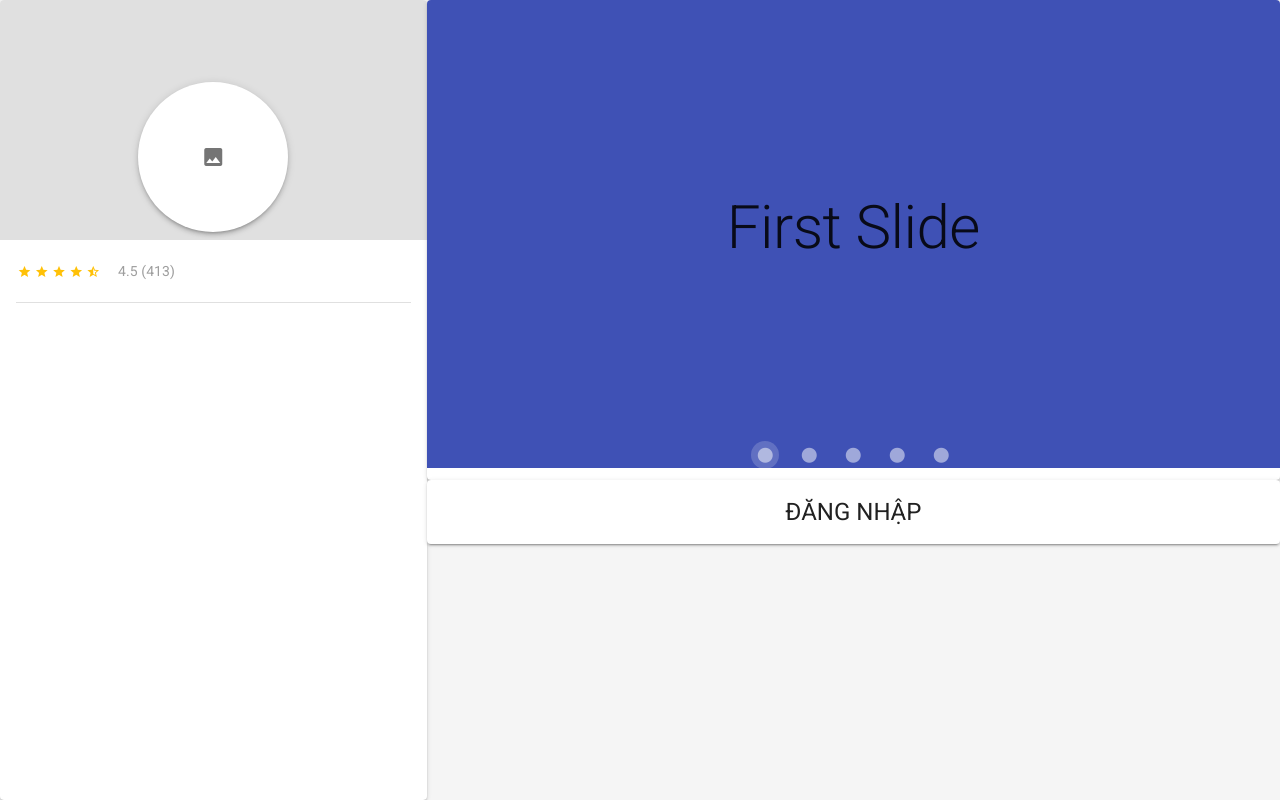
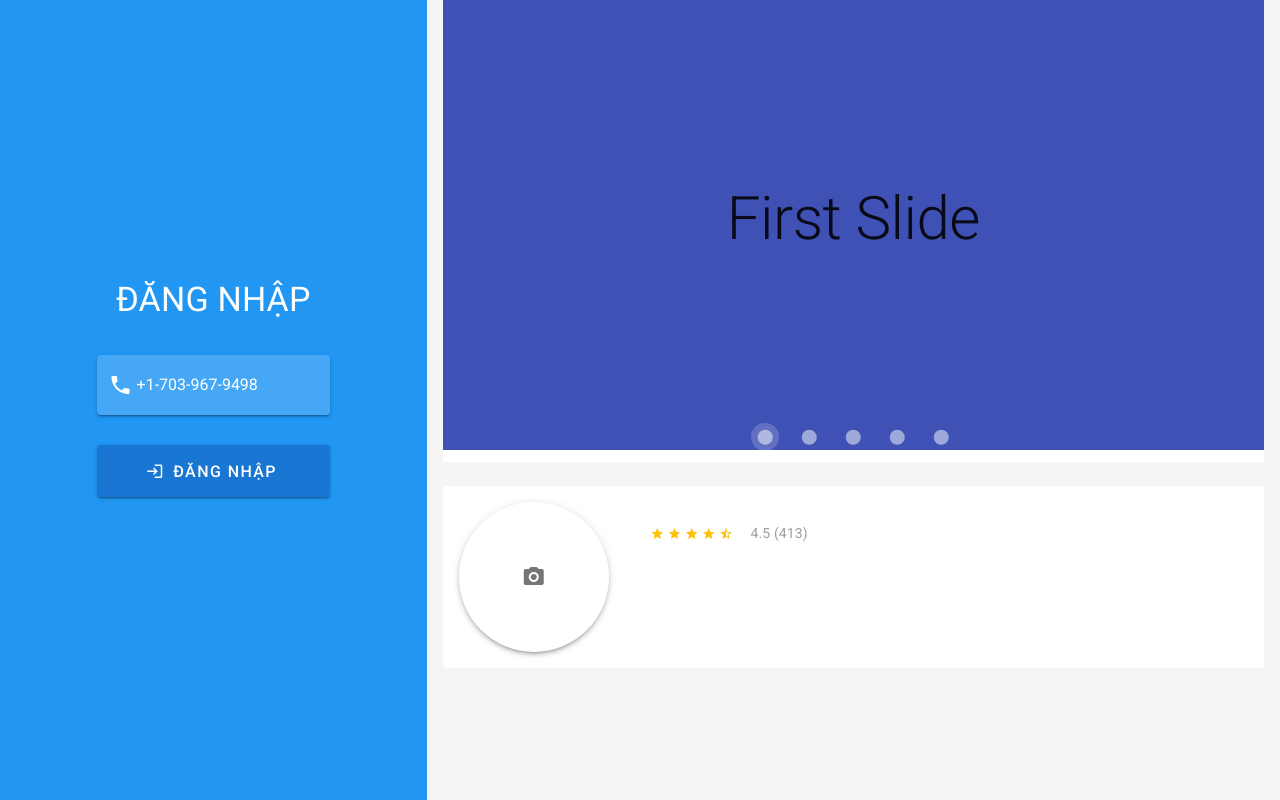
Before and after one commit to koiitech/salon-checkin, a Nuxt app: page / in a window 1280 px wide. Built offline with nearby package versions, Linux system fonts and the light colour scheme.

Commit message:
Thêm chức năng checkin

```diff
--- /dev/null
+++ b/graphql/queries/checkin.gql
@@ -0,0 +1,8 @@
+query Checkin($phone: String!) {
+  checkin(phone: $phone) {
+    id
+    name
+    email
+    avatar
+  }
+}
--- a/nuxt.config.js
+++ b/nuxt.config.js
@@ -22,7 +22,7 @@
   /*
   ** Customize the progress-bar color
   */
-  loading: { color: '#fff' },
+  loading: { color: '#b3d4fc' },
   /*
   ** Global CSS
   */
--- a/pages/index.vue
+++ b/pages/index.vue
@@ -1,51 +1,33 @@
 <template>
   <v-row no-gutters class="fill-height">
-    <v-col class="hidden-sm-and-down" cols="12" md="5" lg="4">
-      <v-card class="fill-height">
-        <v-img
-          class="grey lighten-2 align-end"
-          :aspect-ratio="16 / 9"
-          :src="salon.cover | imgPath"
-        >
-          <v-row justify="center">
-            <v-avatar size="150" class="mb-5 elevation-3" color="white">
-              <v-icon v-if="!salon.logo">mdi-image</v-icon>
-              <img v-else :src="salon.logo | imgPath" alt="" />
-            </v-avatar>
-          </v-row>
-        </v-img>
-        <v-card-title>{{ salon.name }}</v-card-title>
-        <v-card-subtitle>{{ salon.address }}</v-card-subtitle>
-        <v-card-text>
-          <v-row align="center" class="mx-0">
-            <v-rating
-              :value="4.5"
-              color="amber"
-              dense
-              half-increments
-              readonly
-              size="14"
-            ></v-rating>
-
-            <div class="grey--text ml-4">4.5 (413)</div>
-          </v-row>
-
-          <div class="my-4">
-            {{ salon.description }}
-          </div>
-        </v-card-text>
-
-        <v-divider class="mx-4"></v-divider>
-
-        <v-card-actions>
-          <v-spacer></v-spacer>
-        </v-card-actions>
-      </v-card>
+    <v-col order="2" order-md="1" class="blue" cols="12" md="5" lg="4">
+      <v-row class="align-center justify-center fill-height">
+        <v-card width="70%" flat outlined class="transparent" dark>
+          <v-form @submit.prevent="checkin">
+            <v-card-title class="text-uppercase display-1 justify-center"
+              >Đăng nhập</v-card-title
+            >
+            <v-card-text class="px-10 mt-5">
+              <v-text-field
+                v-model="phone"
+                label="Số điện thoại"
+                height="60"
+                solo-inverted
+                prepend-inner-icon="mdi-phone"
+                required
+              ></v-text-field>
+              <v-btn x-large color="primary" block type="submit"
+                ><v-icon left>mdi-login</v-icon> Đăng nhập</v-btn
+              >
+            </v-card-text>
+          </v-form>
+        </v-card>
+      </v-row>
     </v-col>
-    <v-col>
-      <v-row no-gutters>
+    <v-col order="1" order-md="2">
+      <v-row class="mx-1">
         <v-col cols="12">
-          <v-card>
+          <v-card tile flat>
             <v-responsive :aspect-ratio="16 / 9">
               <v-carousel
                 cycle
@@ -64,11 +46,40 @@
             </v-responsive>
           </v-card>
         </v-col>
-        <v-col cols="12">
-          <v-card>
-            <v-card-title class="justify-center text-uppercase headline"
-              >Đăng nhập</v-card-title
-            >
+        <v-col cols="12" class="hidden-sm-and-down">
+          <v-card class="fill-height" flat>
+            <v-card-text>
+              <v-row>
+                <v-col cols="auto">
+                  <v-avatar size="150" class="elevation-3">
+                    <v-icon v-if="!salon.logo">mdi-camera</v-icon>
+                    <img v-else :src="salon.logo" alt="salon.name" />
+                  </v-avatar>
+                </v-col>
+                <v-col>
+                  <v-card-title>{{ salon.name }}</v-card-title>
+                  <v-card-subtitle>{{ salon.address }}</v-card-subtitle>
+                  <v-card-text>
+                    <v-row align="center" class="mx-0">
+                      <v-rating
+                        :value="4.5"
+                        color="amber"
+                        dense
+                        half-increments
+                        readonly
+                        size="14"
+                      ></v-rating>
+
+                      <div class="grey--text ml-4">4.5 (413)</div>
+                    </v-row>
+
+                    <div class="my-4">
+                      {{ salon.description }}
+                    </div>
+                  </v-card-text>
+                </v-col>
+              </v-row>
+            </v-card-text>
           </v-card>
         </v-col>
       </v-row>
@@ -78,7 +89,10 @@
 
 <script>
 import getSalon from '~/graphql/queries/getSalon.gql'
-import { mapState } from 'vuex'
+import checkinMutation from '~/graphql/queries/checkin.gql'
+
+import { mapState, mapActions } from 'vuex'
+
 export default {
   apollo: {
     salon: {
@@ -93,6 +107,7 @@
   },
   data: () => ({
     salon: {},
+    phone: '+1-703-967-9498',
     colors: [
       'indigo',
       'warning',
@@ -105,5 +120,18 @@
   computed: mapState({
     user: (state) => state.auth.user,
   }),
+  methods: {
+    ...mapActions(['setCustomer']),
+    checkin() {
+      this.$apollo
+        .mutate({
+          mutation: checkinMutation,
+          variables: { phone: this.phone },
+        })
+        .then(({ data }) => Object.values(data)[0])
+        .then((customer) => this.setCustomer(customer))
+        .then(() => console.log('Đã đăng nhập thành công'))
+    },
+  },
 }
 </script>
--- a/pages/login/index.vue
+++ b/pages/login/index.vue
@@ -79,9 +79,9 @@
           tokenKey: 'token.access_token',
         })
         .then(
-          () => true
+          // () => true
           // window.location.href = '/'
-          // this.$router.replace({ name: 'index' })
+          this.$router.replace({ name: 'index' })
         )
       // this.$apollo
       //   .mutate({
--- a/store/index.js
+++ b/store/index.js
@@ -1,9 +1,14 @@
 export const state = () => ({
-  counter: 0
+  customer: {}
 })
 
 export const mutations = {
-  increment(state) {
-    state.counter++
+  CUSTOMER(state, customer) {
+    state.customer = Object.assign({}, customer)
   }
 }
+export const actions = {
+  setCustomer({ commit }, customer) {
+    commit('CUSTOMER', customer)
+  }
+}
```
